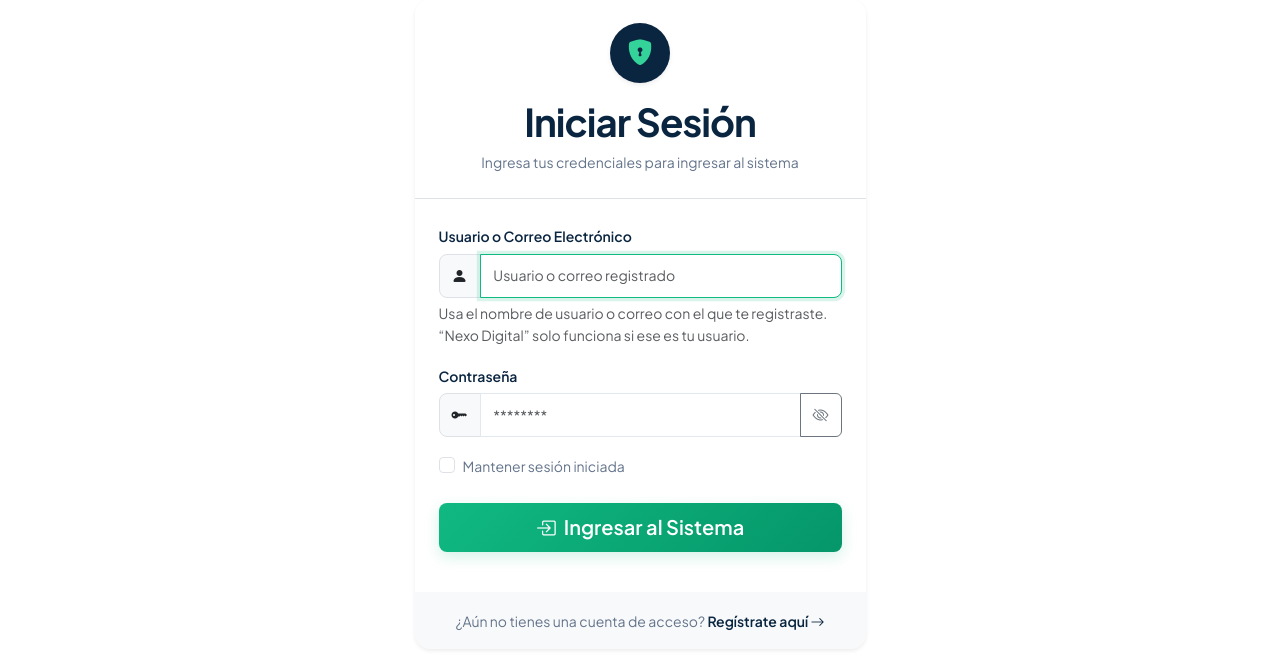
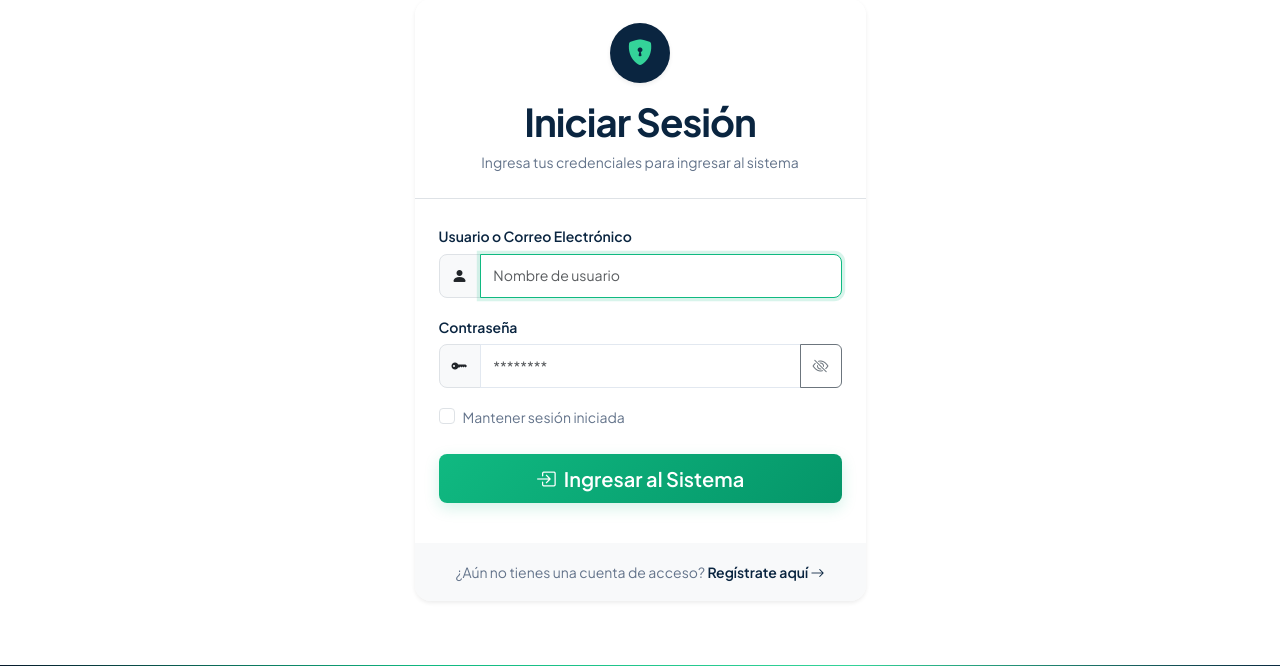
Before and after one commit to AracelyQuinta/NEXODIGITAL, a Flask app: page /login in a window 1280 px wide. Shown: the part 261-927 px from the top of the page. Run offline with Flask 3, Linux system fonts and the light colour scheme; some libraries are stand-ins or nearby versions.

Commit message:
login actualización

```diff
--- a/templates/login.html
+++ b/templates/login.html
@@ -41,10 +41,7 @@
                                 {{ form.usuario.label(class="form-label fw-semibold text-navy small") }}
                                 <div class="input-group">
                                     <span class="input-group-text bg-light"><i class="bi bi-person-fill"></i></span>
-                                    {{ form.usuario(class="form-control" + (" is-invalid" if form.usuario.errors else ""), placeholder="Usuario o correo registrado", autocomplete="username", autofocus=true) }}
-                                </div>
-                                <div class="form-text small mb-3">
-                                    Usa el nombre de usuario o correo con el que te registraste. “Nexo Digital” solo funciona si ese es tu usuario.
+                                    {{ form.usuario(class="form-control" + (" is-invalid" if form.usuario.errors else ""), placeholder="Nombre de usuario", autocomplete="username", autofocus=true) }}
                                 </div>
                                 {% for error in form.usuario.errors %}
                                     <div class="text-danger small mt-1">
```
